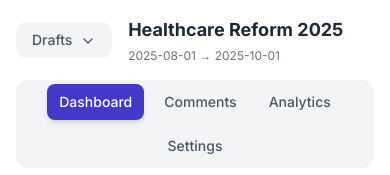
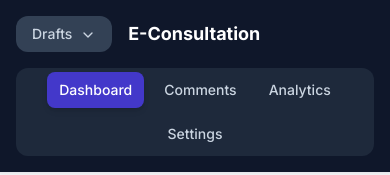
Before and after one commit to Heregaurav/D-Econsulation, a plain HTML site: page Econsulation/index.html in a window 390 px wide. Shown: the top 175 px of the page. Drawn offline with nearby package versions, Linux system fonts and the light colour scheme.

Commit message:
Update index.html

```diff
--- a/Econsulation/index.html
+++ b/Econsulation/index.html
@@ -58,29 +58,33 @@
 
         <!-- Right area – tabs + content -->
         <div class="flex-1 flex flex-col overflow-hidden">
-            <!-- Top bar -->
-            <header class="bg-white border-b border-gray-100 px-4 sm:px-8 py-4 sm:py-6 shadow-sm flex items-center justify-between flex-wrap gap-4">
+            <!-- Top bar - Now with responsive background -->
+            <header class="bg-slate-900 lg:bg-white border-b border-gray-200 px-4 sm:px-8 py-4 sm:py-6 shadow-sm flex items-center justify-between flex-wrap gap-4">
                 <div class="flex items-center gap-4">
                     <!-- Mobile dropdown for drafts -->
                     <div class="lg:hidden relative">
-                        <button id="drafts-toggle" class="px-4 py-2 text-sm rounded-xl font-medium bg-gray-100 text-gray-600 hover:bg-gray-200 transition-colors">
+                        <button id="drafts-toggle" class="px-4 py-2 text-sm rounded-xl font-medium bg-slate-700 text-slate-300 hover:bg-slate-800 transition-colors">
                             Drafts
                             <svg class="ml-1 w-4 h-4 inline-block" xmlns="http://www.w3.org/2000/svg" viewBox="0 0 24 24" fill="none" stroke="currentColor" stroke-width="2" stroke-linecap="round" stroke-linejoin="round"><path d="m6 9 6 6 6-6"/></svg>
                         </button>
-                        <div id="drafts-menu" class="absolute z-50 top-full left-0 mt-2 w-56 bg-white rounded-lg shadow-xl border border-gray-100 hidden">
+                        <div id="drafts-menu" class="absolute z-50 top-full left-0 mt-2 w-56 bg-slate-800 rounded-lg shadow-xl border border-slate-700 hidden">
                             <!-- Draft list will be rendered here via JS -->
                         </div>
                     </div>
-                    <div>
+                    <!-- New mobile-specific heading, hidden on large screens -->
+                    <h2 class="lg:hidden text-lg sm:text-2xl font-bold text-white">E-Consultation</h2>
+                    <!-- Original dynamic heading for larger screens -->
+                    <div class="hidden lg:block">
                         <h2 id="draft-title" class="text-lg sm:text-2xl font-bold text-gray-800"></h2>
                         <p id="draft-dates" class="text-xs sm:text-sm text-gray-500 mt-1"></p>
                     </div>
                 </div>
-                <nav class="flex flex-wrap justify-center gap-2 p-1 bg-gray-100 rounded-xl">
+                <!-- Tabs - Adjusted for both dark and light backgrounds -->
+                <nav class="flex flex-wrap justify-center gap-2 p-1 bg-slate-800 lg:bg-gray-100 rounded-xl">
                     <button id="tab-dashboard" data-tab="dashboard" class="px-3 sm:px-5 py-2 text-sm rounded-lg font-medium transition-colors bg-indigo-700 text-white shadow-md hover:bg-indigo-800">Dashboard</button>
-                    <button id="tab-comments" data-tab="comments" class="px-3 sm:px-5 py-2 text-sm rounded-lg font-medium transition-colors text-gray-600 hover:bg-white">Comments</button>
-                    <button id="tab-analytics" data-tab="analytics" class="px-3 sm:px-5 py-2 text-sm rounded-lg font-medium transition-colors text-gray-600 hover:bg-white">Analytics</button>
-                    <button id="tab-settings" data-tab="settings" class="px-3 sm:px-5 py-2 text-sm rounded-lg font-medium transition-colors text-gray-600 hover:bg-white">Settings</button>
+                    <button id="tab-comments" data-tab="comments" class="px-3 sm:px-5 py-2 text-sm rounded-lg font-medium transition-colors text-slate-300 lg:text-gray-600 hover:bg-slate-700 lg:hover:bg-gray-200">Comments</button>
+                    <button id="tab-analytics" data-tab="analytics" class="px-3 sm:px-5 py-2 text-sm rounded-lg font-medium transition-colors text-slate-300 lg:text-gray-600 hover:bg-slate-700 lg:hover:bg-gray-200">Analytics</button>
+                    <button id="tab-settings" data-tab="settings" class="px-3 sm:px-5 py-2 text-sm rounded-lg font-medium transition-colors text-slate-300 lg:text-gray-600 hover:bg-slate-700 lg:hover:bg-gray-200">Settings</button>
                 </nav>
             </header>
 
@@ -337,7 +341,7 @@
                     <div onclick="setActiveDraft(${d.id})" class="p-4 cursor-pointer transition-all duration-300 rounded-lg mx-4 mb-2
                         ${isActive ? 'bg-slate-700 shadow-lg border border-indigo-500' : 'hover:bg-slate-800 hover:shadow-md'}"
                     >
-                        <h3 class="font-semibold text-white">${d.title}</h3>
+                        <h3 class="font-semibold text-white">E-Consultation</h3>
                         <p class="text-xs text-slate-400 mt-1">${d.description}</p>
                         <p class="text-[11px] text-slate-500 mt-2">${d.startDate} &rarr; ${d.endDate}</p>
                     </div>
@@ -362,7 +366,7 @@
         function renderMobileDraftMenu() {
             const menuEl = document.getElementById('drafts-menu');
             const menuItemsHtml = drafts.map(d => `
-                <div onclick="setActiveDraft(${d.id})" class="block px-4 py-3 text-sm text-gray-700 hover:bg-gray-100 cursor-pointer">
+                <div onclick="setActiveDraft(${d.id})" class="block px-4 py-3 text-sm text-white hover:bg-slate-700 cursor-pointer">
                     ${d.title}
                 </div>
             `).join('');
@@ -652,7 +656,7 @@
                         ${draftChatHtml}
                     </div>
                     <div class="flex flex-col sm:flex-row gap-2">
-                        <input id="chat-input" type="text" placeholder="Ask about laws…" class="flex-1 px-4 py-3 border border-gray-300 rounded-xl focus:outline-none focus:ring-2 focus:ring-indigo-500 focus:border-indigo-500 transition-all" onkeypress="if(event.key==='Enter') handleSendMessage()"/>
+                        <input id="chat-input" type="text" placeholder="Ask a legal question…" class="flex-1 px-4 py-3 border border-gray-300 rounded-xl focus:outline-none focus:ring-2 focus:ring-indigo-500 focus:border-indigo-500 transition-all" onkeypress="if(event.key==='Enter') handleSendMessage()"/>
                         ${Btn(`${lucideIcons.Send} Send`, 'handleSendMessage()', 'bg-indigo-700 text-white border-indigo-700 hover:bg-indigo-800 shadow-md')}
                     </div>
                 `, 'mb-6')}
@@ -713,10 +717,10 @@
             document.querySelectorAll('nav button').forEach(button => {
                 if (button.dataset.tab === activeTab) {
                     button.classList.add('bg-indigo-700', 'text-white', 'shadow-md', 'hover:bg-indigo-800');
-                    button.classList.remove('text-gray-600', 'hover:bg-white');
+                    button.classList.remove('text-slate-300', 'lg:text-gray-600', 'hover:bg-slate-700', 'lg:hover:bg-gray-200');
                 } else {
                     button.classList.remove('bg-indigo-700', 'text-white', 'shadow-md', 'hover:bg-indigo-800');
-                    button.classList.add('text-gray-600', 'hover:bg-white');
+                    button.classList.add('text-slate-300', 'lg:text-gray-600', 'hover:bg-slate-700', 'lg:hover:bg-gray-200');
                 }
             });
         }
```
